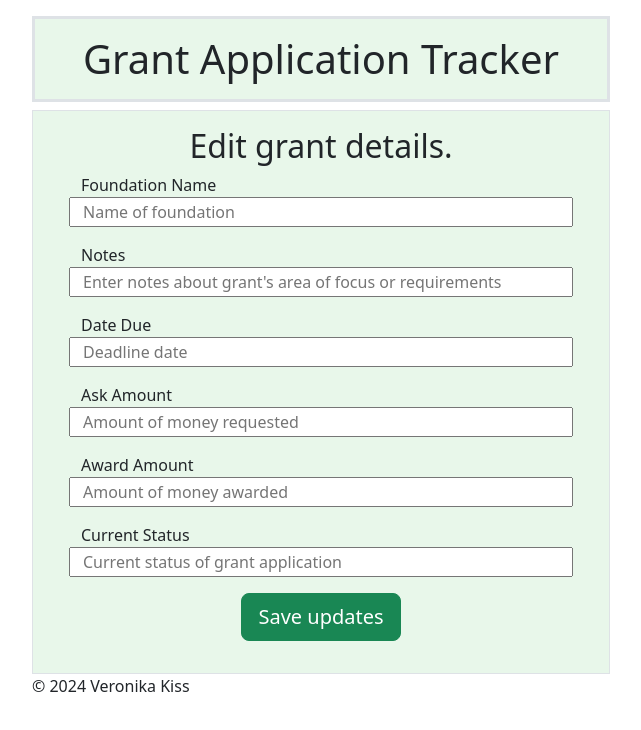
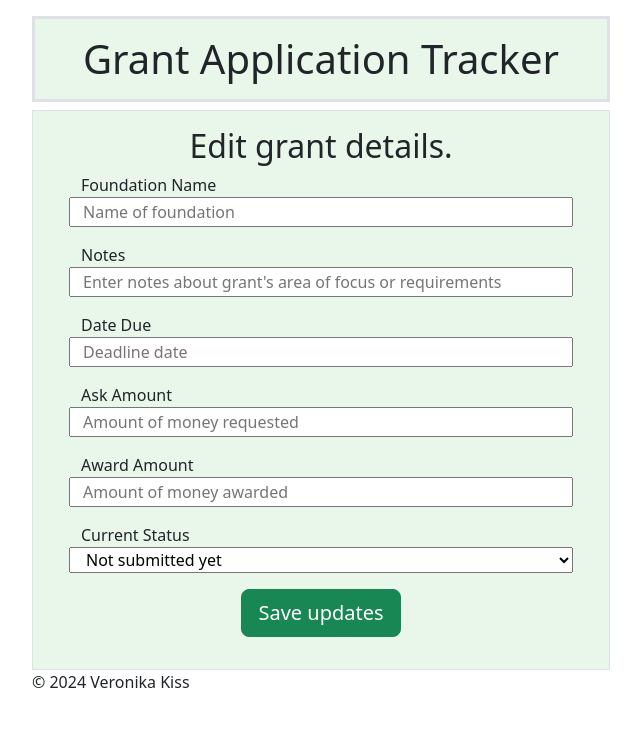
Before and after one commit to vmkiss/grant-app-tracker, a React (Create React App) app in the folder app/frontend/: page /update in a window 1280 px wide. Shown: the top 730 px of the page, without its empty margins (319-960 px from the left). Built offline with nearby package versions, Linux system fonts and the light colour scheme.

Commit message:
change current status to drop down menu on edit grants page

```diff
--- a/app/frontend/src/pages/EditGrantPage.js
+++ b/app/frontend/src/pages/EditGrantPage.js
@@ -87,12 +87,15 @@ export const EditGrantPage = ({ grantToEdit }) => {
                     </div>
                     <div class="mb-3 row">
                         <label for="status">Current Status</label>
-                        <input
-                            type="text"
-                            placeholder="Current status of grant application"
+                        <select
                             value={currStatus}
                             onChange={e => setCurrStatus(e.target.value)}
-                            id="status"/>
+                            >
+                            <option value="Not submitted yet">Not submitted yet</option>
+                            <option value="Submitted">Submitted</option>
+                            <option value="Awarded">Awarded</option>
+                            <option value="Declined">Declined</option>
+                        </select>
                     </div>
                     <div class="d-flex justify-content-center">
                         <label for="submit">
```
